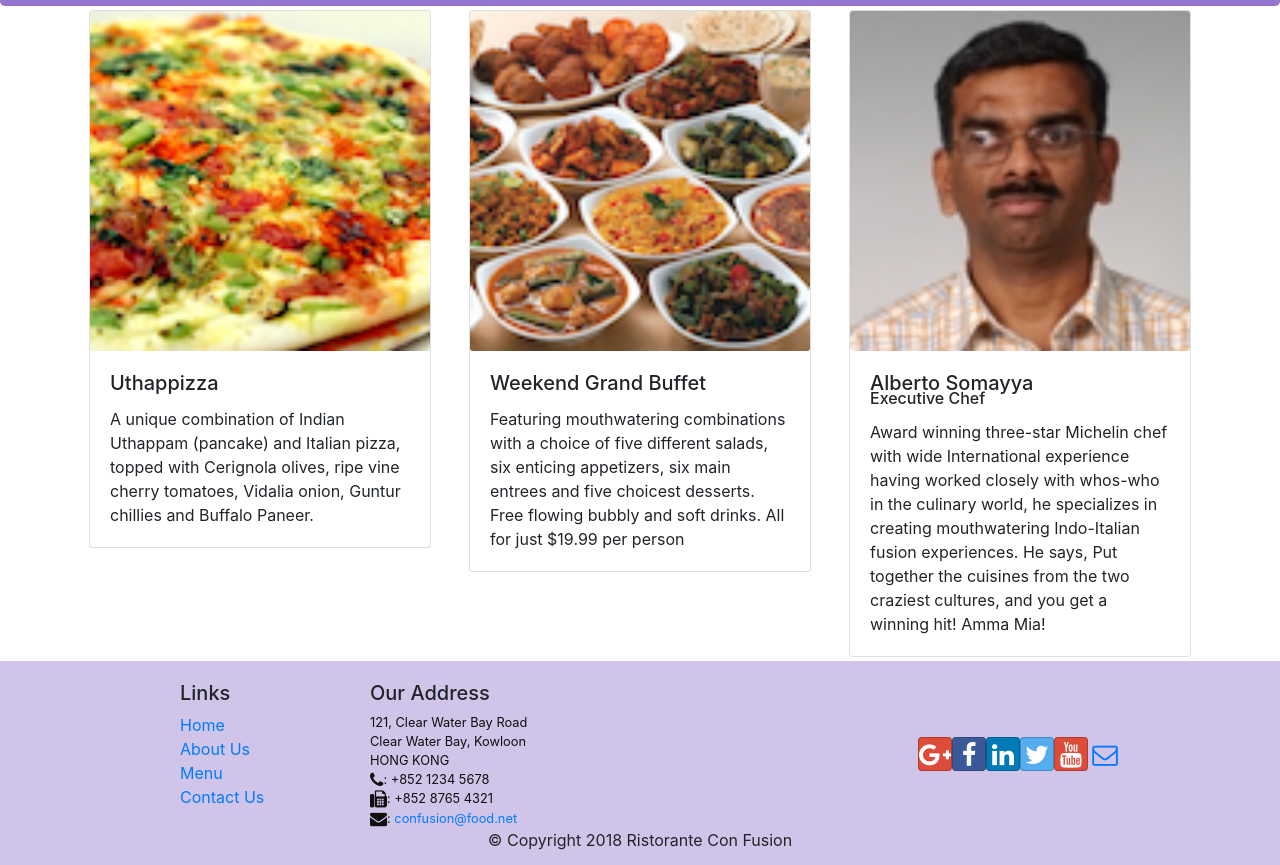
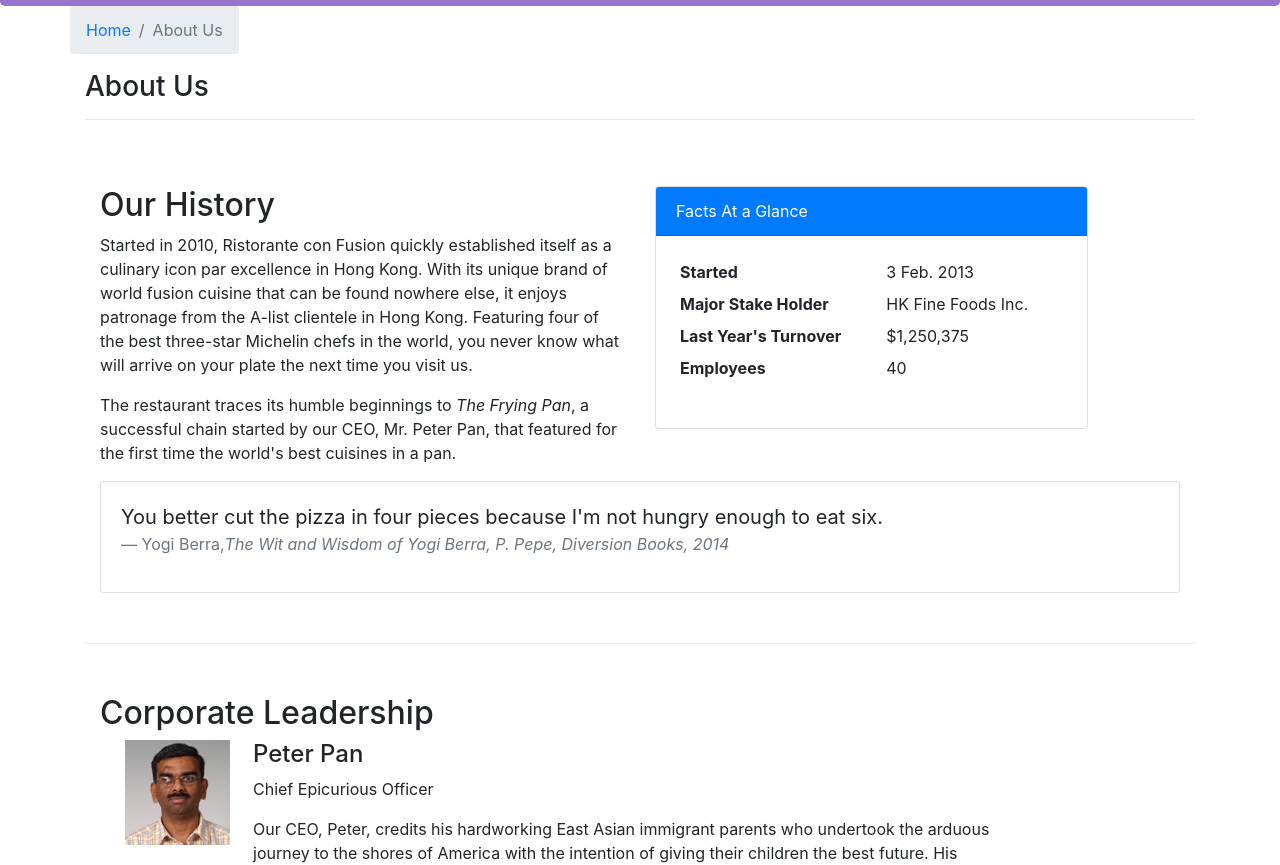
Before and after one commit to Vincent-Aboagye/React_Practise, a React (Create React App) app: page /aboutus in a window 1280 px wide. Before the commit this address led to /home. Shown: the part 336-1201 px from the top of the page. Built offline with nearby package versions, Linux system fonts and the light colour scheme.

Commit message:
About us component

```diff
--- /dev/null
+++ b/src/components/AboutComponent.js
@@ -0,0 +1,96 @@
+import React from 'react';
+import { Breadcrumb, BreadcrumbItem, Card, CardBody, CardHeader, Media } from 'reactstrap';
+import { Link } from 'react-router-dom';
+
+function RenderLeader({leader}) {
+    return (
+        <Media className="row mb-5">
+          <Media>
+            <Media object src={leader.image} alt="Generic placeholder image" />
+          </Media>
+          <Media body className="col-9 ml-2">
+            <Media heading>
+              {leader.name}
+            </Media>
+            <p>{leader.designation}</p>
+            <span className="d-none d-md-block">{leader.description}</span>
+          </Media>
+
+        </Media>
+      );
+}
+function About(props) {
+
+    const leaders = props.leaders.map((leader) => {
+        return (
+            <RenderLeader leader={leader} />
+        );
+    });
+
+
+
+    return(
+        <div className="container">
+            <div className="row">
+                <Breadcrumb>
+                    <BreadcrumbItem><Link to="/home">Home</Link></BreadcrumbItem>
+                    <BreadcrumbItem active>About Us</BreadcrumbItem>
+                </Breadcrumb>
+                <div className="col-12">
+                    <h3>About Us</h3>
+                    <hr />
+                </div>
+            </div>
+            <div className="row row-content">
+                <div className="col-12 col-md-6">
+                    <h2>Our History</h2>
+                    <p>Started in 2010, Ristorante con Fusion quickly established itself as a culinary icon par excellence in Hong Kong. With its unique brand of world fusion cuisine that can be found nowhere else, it enjoys patronage from the A-list clientele in Hong Kong.  Featuring four of the best three-star Michelin chefs in the world, you never know what will arrive on your plate the next time you visit us.</p>
+                    <p>The restaurant traces its humble beginnings to <em>The Frying Pan</em>, a successful chain started by our CEO, Mr. Peter Pan, that featured for the first time the world's best cuisines in a pan.</p>
+                </div>
+                <div className="col-12 col-md-5">
+                    <Card>
+                        <CardHeader className="bg-primary text-white">Facts At a Glance</CardHeader>
+                        <CardBody>
+                            <dl className="row p-1">
+                                <dt className="col-6">Started</dt>
+                                <dd className="col-6">3 Feb. 2013</dd>
+                                <dt className="col-6">Major Stake Holder</dt>
+                                <dd className="col-6">HK Fine Foods Inc.</dd>
+                                <dt className="col-6">Last Year's Turnover</dt>
+                                <dd className="col-6">$1,250,375</dd>
+                                <dt className="col-6">Employees</dt>
+                                <dd className="col-6">40</dd>
+                            </dl>
+                        </CardBody>
+                    </Card>
+                </div>
+                <div className="col-12">
+                    <Card>
+                        <CardBody className="bg-faded">
+                            <blockquote className="blockquote">
+                                <p className="mb-0">You better cut the pizza in four pieces because
+                                    I'm not hungry enough to eat six.</p>
+                                <footer className="blockquote-footer">Yogi Berra,
+                                <cite title="Source Title">The Wit and Wisdom of Yogi Berra,
+                                    P. Pepe, Diversion Books, 2014</cite>
+                                </footer>
+                            </blockquote>
+                        </CardBody>
+                    </Card>
+                </div>
+            </div>
+            <div className="row row-content">
+                <div className="col-12">
+                    <h2>Corporate Leadership</h2>
+                </div>
+                <div className="col-12">
+                    <Media list>
+                        {leaders}
+                    </Media>
+                </div>
+            </div>
+        </div>
+    );
+}
+
+export default About;
--- a/src/components/HomeComponent.js
+++ b/src/components/HomeComponent.js
@@ -22,9 +22,9 @@ function Home(props) {
     return (
         <div className="container">
             <div className="row align-items-start">
-                <dvi className="col-12 col-md m-1">
+                <div className="col-12 col-md m-1">
                     <RenderCard item={props.dish} />
-                </dvi>
+                </div>
                 <dvi className="col-12 col-md m-1">
                     <RenderCard item={props.promotion} />
                 </dvi>
--- a/src/components/MainComponent.js
+++ b/src/components/MainComponent.js
@@ -2,6 +2,7 @@ import React, { Component } from 'react';
 import Header from './HeaderComponent';
 import Home from './HomeComponent';
 import Contact from './ContactComponent';
+import About from './AboutComponent';
 import Footer from './FooterComponent';
 import Menu from './MenuComponent';
 import DishDetail from './DishDetail';
@@ -50,6 +51,7 @@ class Main extends Component {
           <Route exact path="/menu" component={()=><Menu dishes={this.state.dishes}/>} />
           <Route path = "/menu/:dishId" component={DishWithId} />
           <Route exact path="/contactus" component={Contact} />
+          <Route exact path="/aboutus" component={()=><About leaders={this.state.leaders}/>} />
           <Redirect to="./home"/>
         </Switch>
         <Footer />
```
